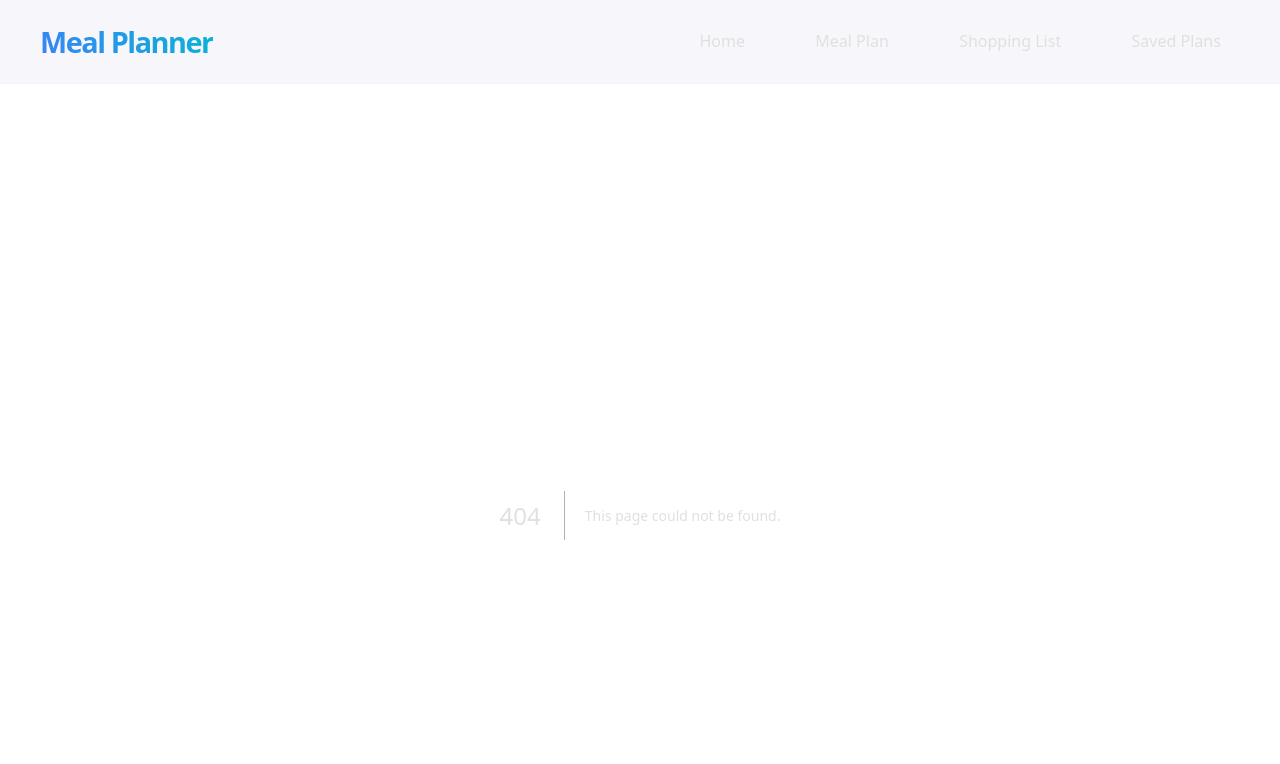
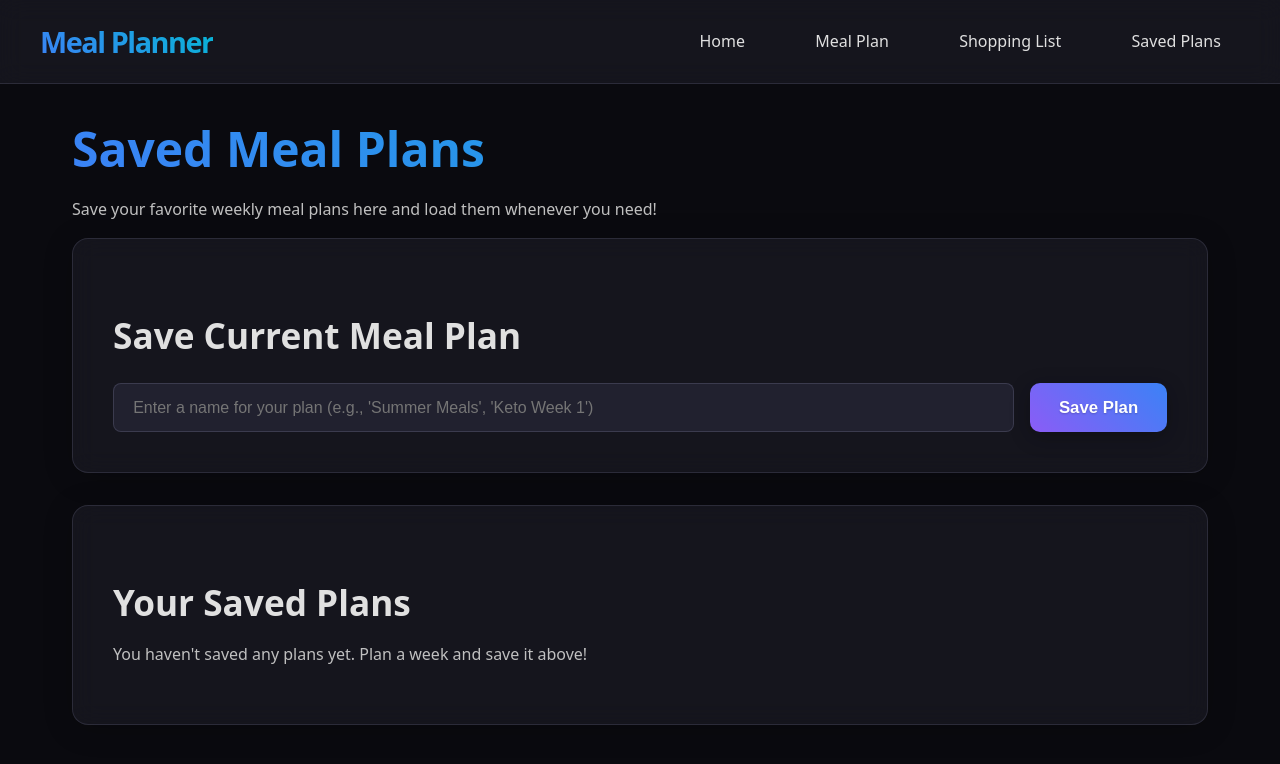
Before and after one commit to sahudevansh21/weekly-meal-planner-app, a Next.js app: page /saved-plans in a window 1280 px wide. Before the commit this address had no page. Shown: the top 764 px of the page. Built offline with nearby package versions, Linux system fonts and the light colour scheme.

Commit message:
Add app/saved-plans/page.js

```diff
--- /dev/null
+++ b/app/saved-plans/page.js
@@ -0,0 +1,118 @@
+"use client";
+
+import { useState, useEffect } from 'react';
+import { loadFromLocalStorage, saveToLocalStorage, removeFromLocalStorage } from '../../lib/storage';
+
+export default function SavedPlansPage() {
+  const [savedPlans, setSavedPlans] = useState([]);
+  const [currentPlanName, setCurrentPlanName] = useState('');
+  const [isClient, setIsClient] = useState(false);
+
+  useEffect(() => {
+    setIsClient(true);
+    const loadedSavedPlans = loadFromLocalStorage("savedPlans", []);
+    setSavedPlans(loadedSavedPlans);
+  }, []);
+
+  const saveCurrentPlan = () => {
+    if (!currentPlanName.trim()) {
+      alert("Please enter a name for your meal plan.");
+      return;
+    }
+
+    const currentPlan = loadFromLocalStorage("currentPlan", {});
+    if (Object.keys(currentPlan).length === 0 || Object.values(currentPlan).every(day => Object.values(day).every(meal => meal === '')) ) {
+      alert("Your current meal plan is empty. Please add some meals before saving.");
+      return;
+    }
+
+    const newPlanEntry = {
+      id: Date.now().toString(),
+      name: currentPlanName.trim(),
+      plan: currentPlan,
+      savedAt: new Date().toLocaleString(),
+    };
+
+    setSavedPlans(prevPlans => {
+      const updatedPlans = [...prevPlans, newPlanEntry];
+      saveToLocalStorage("savedPlans", updatedPlans);
+      return updatedPlans;
+    });
+    setCurrentPlanName('');
+    alert(`Meal plan '${newPlanEntry.name}' saved!`);
+  };
+
+  const loadSavedPlan = (planToLoad) => {
+    if (window.confirm(`Are you sure you want to load '${planToLoad.name}'? This will overwrite your current meal plan.`)) {
+      saveToLocalStorage("currentPlan", planToLoad.plan);
+      // Clear current shopping list as it might be based on a different plan
+      removeFromLocalStorage("shoppingList");
+      alert(`Meal plan '${planToLoad.name}' loaded! Go to the Meal Plan Editor to see it.`);
+      // Force a reload of the currentPlan in MealPlanEditor if it's open (though Next.js client-side navigation handles state)
+      // A simple redirect or refresh could ensure this, but generally, components reacting to local storage changes handle it.
+    }
+  };
+
+  const deleteSavedPlan = (planId, planName) => {
+    if (window.confirm(`Are you sure you want to delete '${planName}'?`)) {
+      setSavedPlans(prevPlans => {
+        const updatedPlans = prevPlans.filter(plan => plan.id !== planId);
+        saveToLocalStorage("savedPlans", updatedPlans);
+        return updatedPlans;
+      });
+      alert(`Meal plan '${planName}' deleted.`);
+    }
+  };
+
+  if (!isClient) {
+    return <div className="loading-message">Loading Saved Plans...</div>;
+  }
+
+  return (
+    <div className="saved-plans-page">
+      <h1 className="gradient-text">Saved Meal Plans</h1>
+      <p>Save your favorite weekly meal plans here and load them whenever you need!</p>
+
+      <div className="glass-card">
+        <h2>Save Current Meal Plan</h2>
+        <div className="shopping-list-input-group">
+          <input
+            type="text"
+            value={currentPlanName}
+            onChange={(e) => setCurrentPlanName(e.target.value)}
+            placeholder="Enter a name for your plan (e.g., 'Summer Meals', 'Keto Week 1')"
+          />
+          <button onClick={saveCurrentPlan} className="btn">
+            Save Plan
+          </button>
+        </div>
+      </div>
+
+      <div className="glass-card">
+        <h2>Your Saved Plans</h2>
+        {savedPlans.length === 0 ? (
+          <p>You haven't saved any plans yet. Plan a week and save it above!</p>
+        ) : (
+          <div className="saved-plans-list">
+            {savedPlans.map(plan => (
+              <div key={plan.id} className="saved-plan-card">
+                <div>
+                  <h3>{plan.name}</h3>
+                  <p>Saved: {plan.savedAt}</p>
+                </div>
+                <div className="btn-group">
+                  <button onClick={() => loadSavedPlan(plan)} className="btn btn-secondary">
+                    Load Plan
+                  </button>
+                  <button onClick={() => deleteSavedPlan(plan.id, plan.name)} className="btn btn-secondary">
+                    Delete
+                  </button>
+                </div>
+              </div>
+            ))}
+          </div>
+        )}
+      </div>
+    </div>
+  );
+}
```
